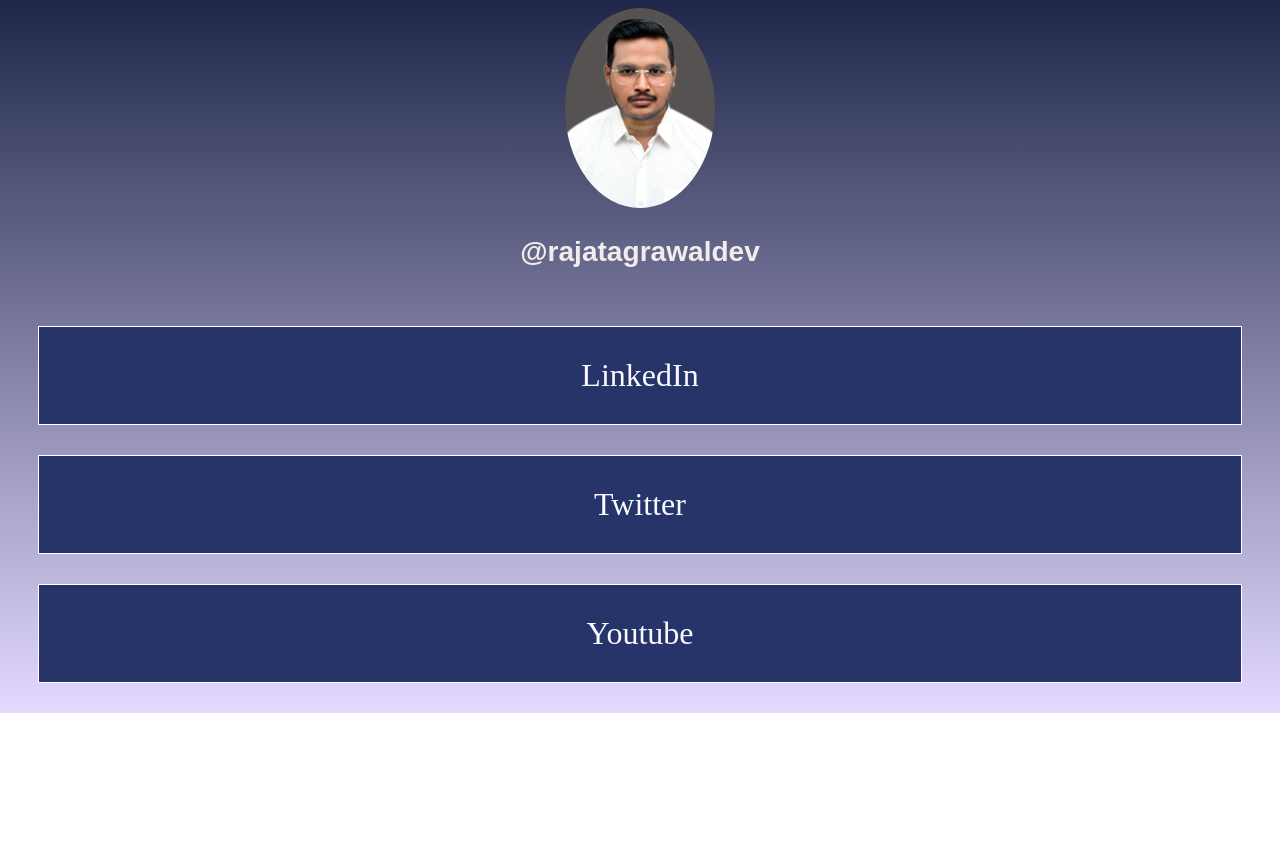
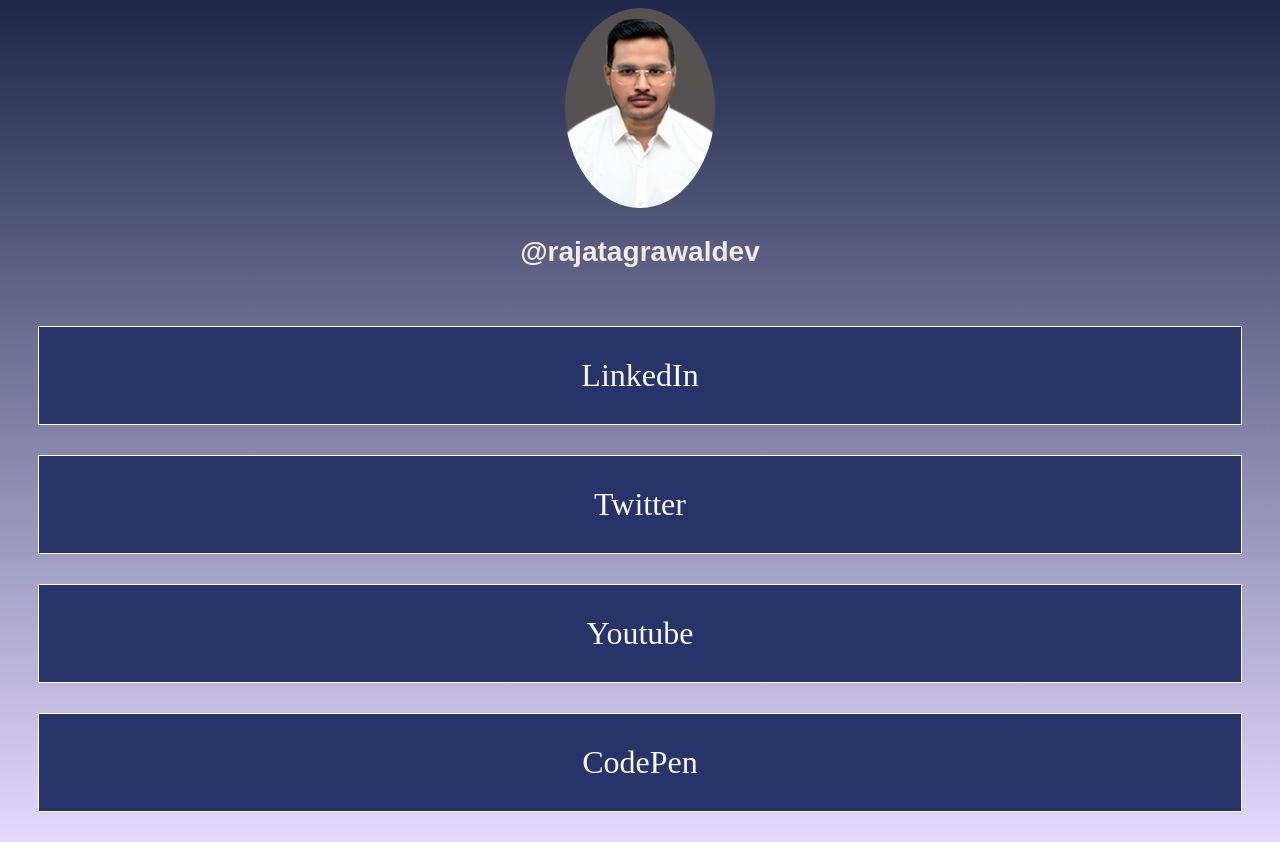
Before and after one commit to agrawalrajat310/LinkTree_clone_application, a plain HTML site: page index.html in a window 1280 px wide. Before the commit the page ends 800 px from the top, so only its background shows below. Drawn offline with Linux system fonts and the light colour scheme.

Commit message:
Update index.html

```diff
--- a/index.html
+++ b/index.html
@@ -31,6 +31,9 @@
 <div>
     <a href="https://www.youtube.com/channel/UCSYjK7zjfZz1521fr4mD-ZA">Youtube</a>
 </div>
+<div>
+    <a href="https://codepen.io/agrawalrajat310">CodePen</a>
+    </div>
     </div>
 </body>
 </html>
```
